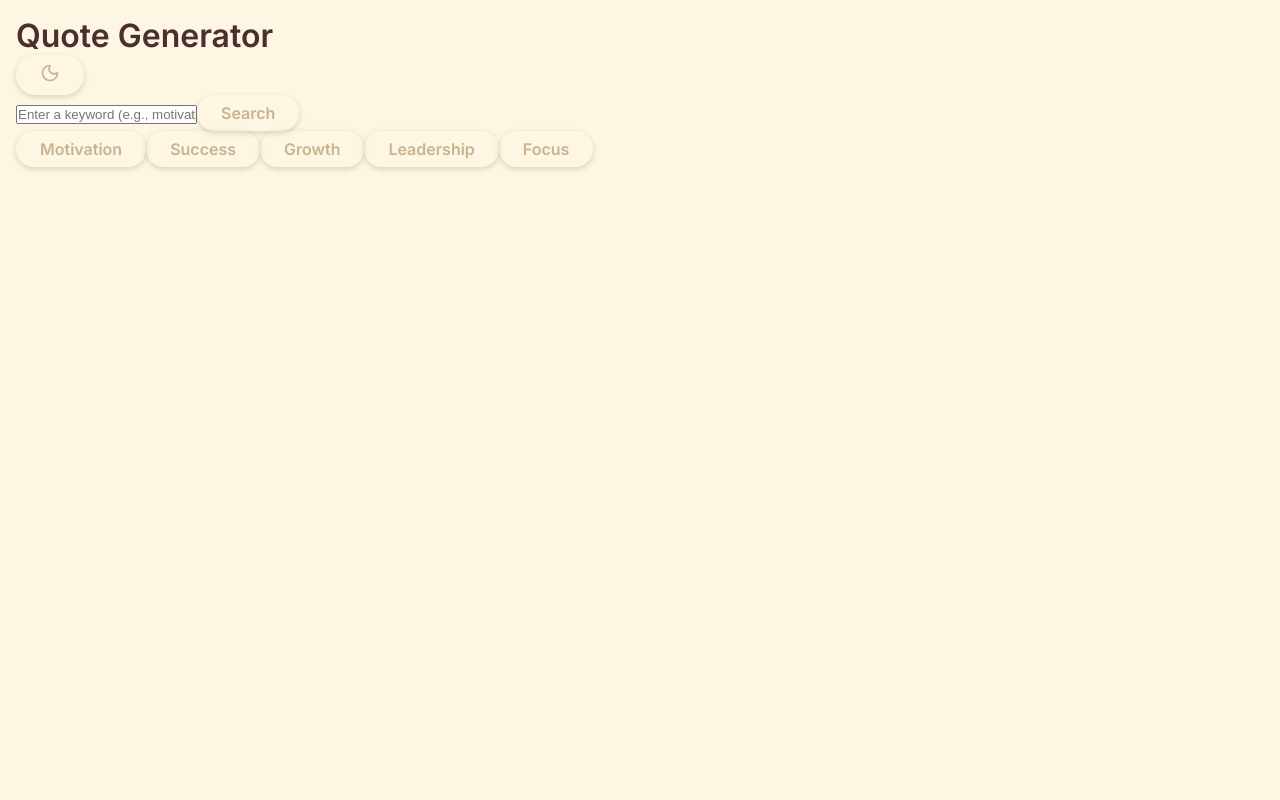
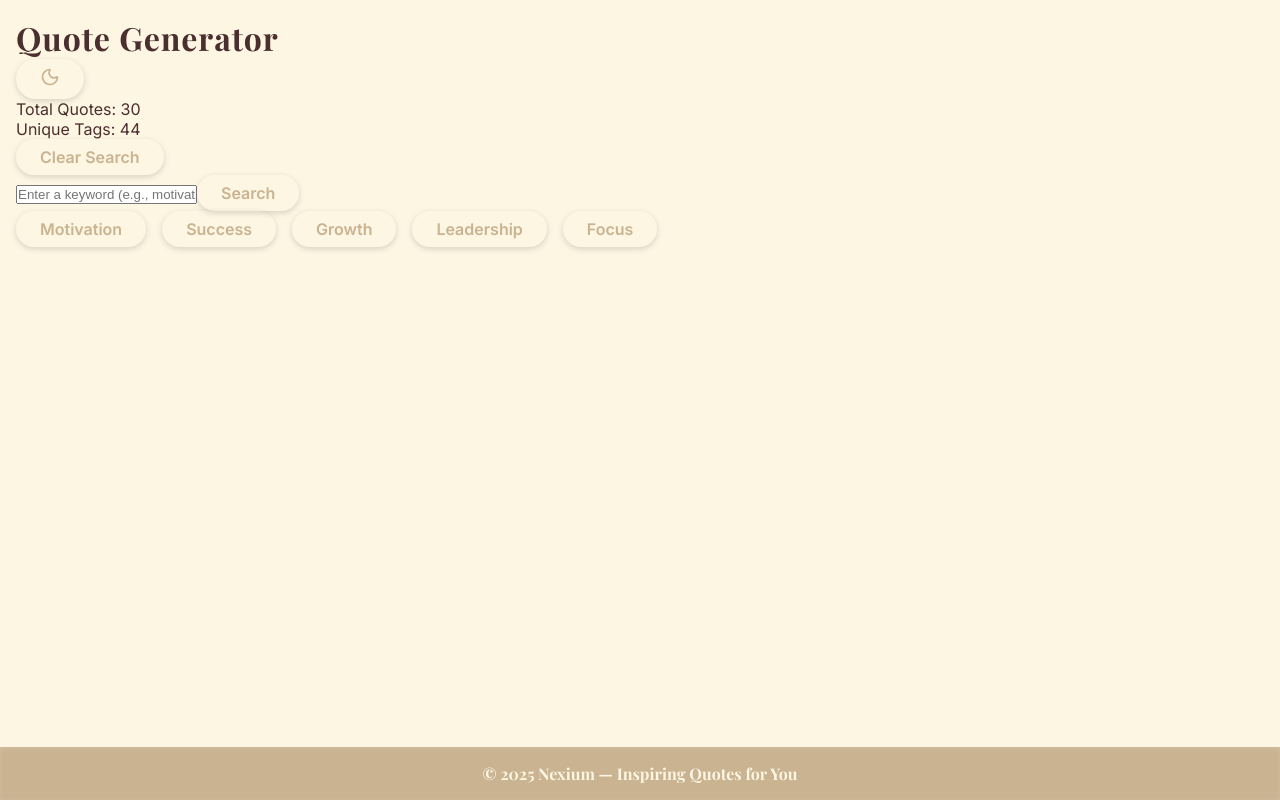
Before and after one commit to aleezamarriam3456/Nexium-quote-generator, a Next.js app: page / in a window 1280 px wide. Built offline with nearby package versions, Linux system fonts and the light colour scheme.

Commit message:
Updated files

```diff
--- a/app/globals.css
+++ b/app/globals.css
@@ -1,7 +1,7 @@
 /* globals.css */
 
 /* Import Google Font */
-@import url('https://fonts.googleapis.com/css2?family=Inter:wght@400;600&display=swap');
+@import url('https://fonts.googleapis.com/css2?family=Inter:wght@400;600&family=Playfair+Display:wght@700&display=swap');
 
 /* Light mode theme colors */
 :root {
@@ -30,8 +30,23 @@ body {
   color: var(--foreground);
   font-family: 'Inter', Arial, sans-serif;
   transition: background-color 0.4s ease, color 0.4s ease;
-  padding: 1rem;
   min-height: 100vh;
+  display: flex;
+  flex-direction: column;
+}
+
+/* Main container to fill vertical space properly */
+main {
+  flex: 1 0 auto;
+  padding: 1rem 1rem 3rem; /* bottom padding to avoid overlap with footer */
+}
+
+/* Stylish headings: use Playfair Display for titles */
+h1, h2, h3, h4, h5, h6 {
+  font-family: 'Playfair Display', serif;
+  font-weight: 700;
+  letter-spacing: 0.03em;
+  color: var(--foreground);
 }
 
 /* Anchor and button base styles */
@@ -48,6 +63,14 @@ button {
   border-radius: 9999px; /* fully rounded */
   padding: 0.5rem 1.5rem;
   box-shadow: 0 2px 6px rgba(0, 0, 0, 0.15);
+  user-select: none;
+}
+
+/* Add margin-right to buttons to space them out */
+button + button,
+button + a,
+a + button {
+  margin-left: 1rem;
 }
 
 /* Button hover */
@@ -94,3 +117,52 @@ input[type="search"]:focus {
 .bg-accent {
   background-color: var(--accent);
 }
+
+/* Dashboard styling */
+.dashboard {
+  background-color: var(--background);
+  border: 2px solid var(--accent);
+  border-radius: 1rem;
+  padding: 1.5rem 2rem;
+  box-shadow: 0 6px 12px rgba(0, 0, 0, 0.12);
+  margin-bottom: 2rem;
+  color: var(--foreground);
+  font-weight: 600;
+  display: flex;
+  justify-content: space-between;
+  align-items: center;
+  flex-wrap: wrap;
+  gap: 1rem;
+}
+
+/* Dashboard text */
+.dashboard p {
+  margin: 0;
+  font-size: 1.125rem;
+}
+
+/* Footer to cover extra space */
+footer {
+  flex-shrink: 0;
+  padding: 1rem 2rem;
+  background-color: var(--accent);
+  color: var(--background);
+  text-align: center;
+  font-weight: 600;
+  font-family: 'Playfair Display', serif;
+  box-shadow: inset 0 1px 5px rgba(255,255,255,0.15);
+  user-select: none;
+}
+
+/* Fix extra bottom margin on lists and spacing */
+ul {
+  margin-bottom: 0;
+  padding-left: 1.25rem; /* bullet indent */
+}
+
+/* Optional: Stylish list bullets */
+ul.list-disc {
+  list-style-type: disc;
+  list-style-position: inside;
+  color: var(--accent);
+}
--- a/app/page.tsx
+++ b/app/page.tsx
@@ -16,11 +16,20 @@ export default function Home() {
 
   const tags = ["Motivation", "Success", "Growth", "Leadership", "Focus"];
 
+  // Dashboard stats
+  const totalQuotes = quotes.length;
+  const totalTags = new Set(quotes.flatMap((q) => q.tags)).size;
+
   const handleSearch = (key = keyword) => {
     const filtered = quotes.filter((q) =>
       q.tags.some((tag) => tag.toLowerCase().includes(key.toLowerCase()))
     );
     setResults(filtered.slice(0, 3));
+  };
+
+  const handleClearSearch = () => {
+    setKeyword("");
+    setResults([]);
   };
 
   const handleDownloadImage = async () => {
@@ -42,13 +51,34 @@ export default function Home() {
   };
 
   return (
-    <main className="min-h-screen bg-[#fdf6e3] dark:bg-[#2e2a25] text-[#4b2e2e] dark:text-[#d9c7a5] py-12 px-6 sm:px-10 transition-colors duration-500">
-      <div className="max-w-2xl mx-auto space-y-8 font-sans">
+    <>
+      <main className="min-h-screen bg-[#fdf6e3] dark:bg-[#2e2a25] text-[#4b2e2e] dark:text-[#d9c7a5] py-12 px-6 sm:px-10 transition-colors duration-500 flex flex-col">
+        <div className="max-w-2xl mx-auto space-y-8 font-sans flex-grow">
           {/* Header */}
           <div className="flex justify-between items-center">
             <h1 className="text-4xl font-extrabold tracking-tight">Quote Generator</h1>
             <ModeToggle />
           </div>
+
+          {/* Dashboard Panel */}
+          <section className="bg-white/80 dark:bg-[#3a3123] border border-[#c9b391] dark:border-[#7f7152] rounded-xl p-6 shadow-md flex flex-col sm:flex-row justify-between items-center gap-4">
+            <div>
+              <p className="font-semibold text-lg">
+                Total Quotes: <span className="text-[#4b2e2e] dark:text-[#d9c7a5]">{totalQuotes}</span>
+              </p>
+              <p className="font-semibold text-lg">
+                Unique Tags: <span className="text-[#4b2e2e] dark:text-[#d9c7a5]">{totalTags}</span>
+              </p>
+            </div>
+            <div>
+              <Button
+                onClick={handleClearSearch}
+                className="bg-[#4b2e2e] dark:bg-[#d1b280] text-white dark:text-[#4b2e2e] rounded-full px-6 py-2 shadow-md hover:bg-[#3a1f1f] dark:hover:bg-[#b39356] transition duration-300"
+              >
+                Clear Search
+              </Button>
+            </div>
+          </section>
 
           {/* Input Section */}
           <div className="flex gap-2 flex-col sm:flex-row">
@@ -67,7 +97,6 @@ export default function Home() {
             >
               Search
             </button>
-
           </div>
 
           {/* Tag Buttons */}
@@ -149,5 +178,10 @@ export default function Home() {
           )}
         </div>
       </main>
+
+      <footer className="bg-[#c9b391] dark:bg-[#806a5a] text-[#4b2e2e] dark:text-[#fdf6e3] py-4 text-center font-semibold font-serif select-none">
+        © 2025 Nexium — Inspiring Quotes for You
+      </footer>
+    </>
   );
 }
```
Lines whose indentation alone changed are shown as unchanged.
